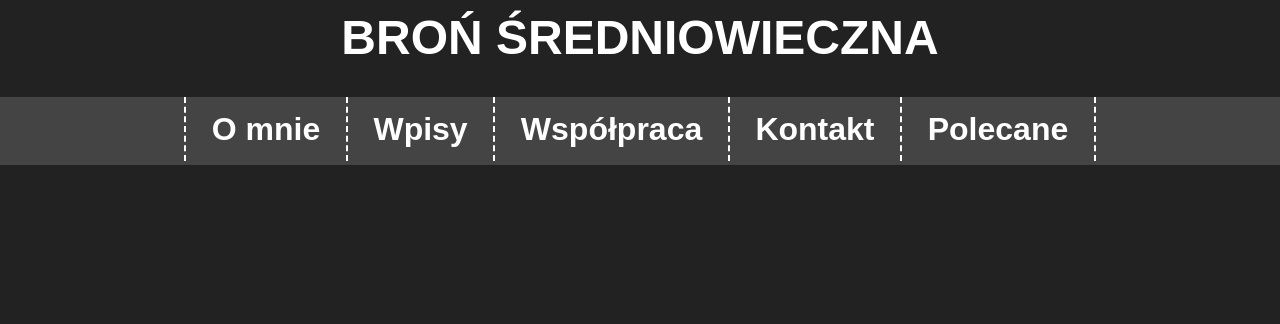
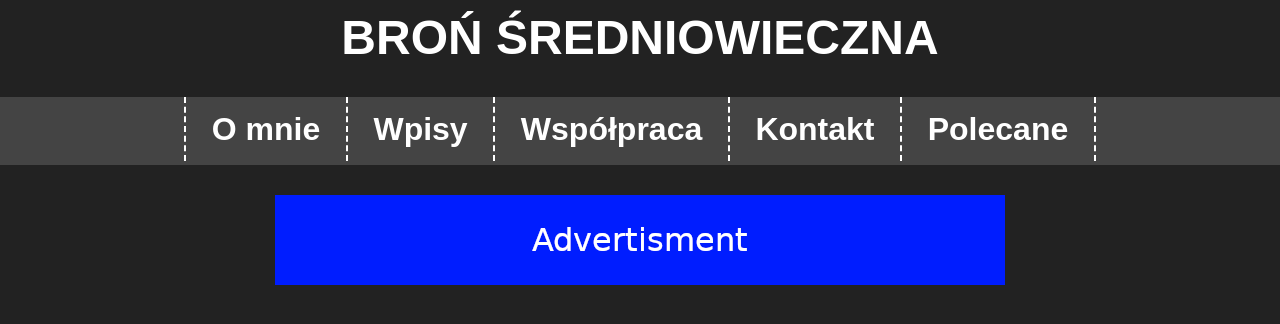
Before and after one commit to MikZarZSG/wai_bron_sredniowieczna, a plain HTML site: page index.html in a window 1280 px wide. Shown: the part 150-474 px from the top of the page. Drawn offline with Linux system fonts and the light colour scheme.

Commit message:
Advertisment

```diff
--- a/index.html
+++ b/index.html
@@ -28,7 +28,7 @@
     </nav>
 
     <div class="ad">
-
+        <img src="img/ad.png" alt="Reklama">
     </div>
 </body>
 </html>
--- a/style.css
+++ b/style.css
@@ -61,3 +61,12 @@ nav ul > li:first-child {
 nav ul > li:hover {
     background-color: #666;
 }
+
+.ad {
+    margin-top: 30px;
+}
+
+.ad img {
+    display: block;
+    margin: 0 auto;
+}
```
Also changed, not shown: img/ad.png (added).
